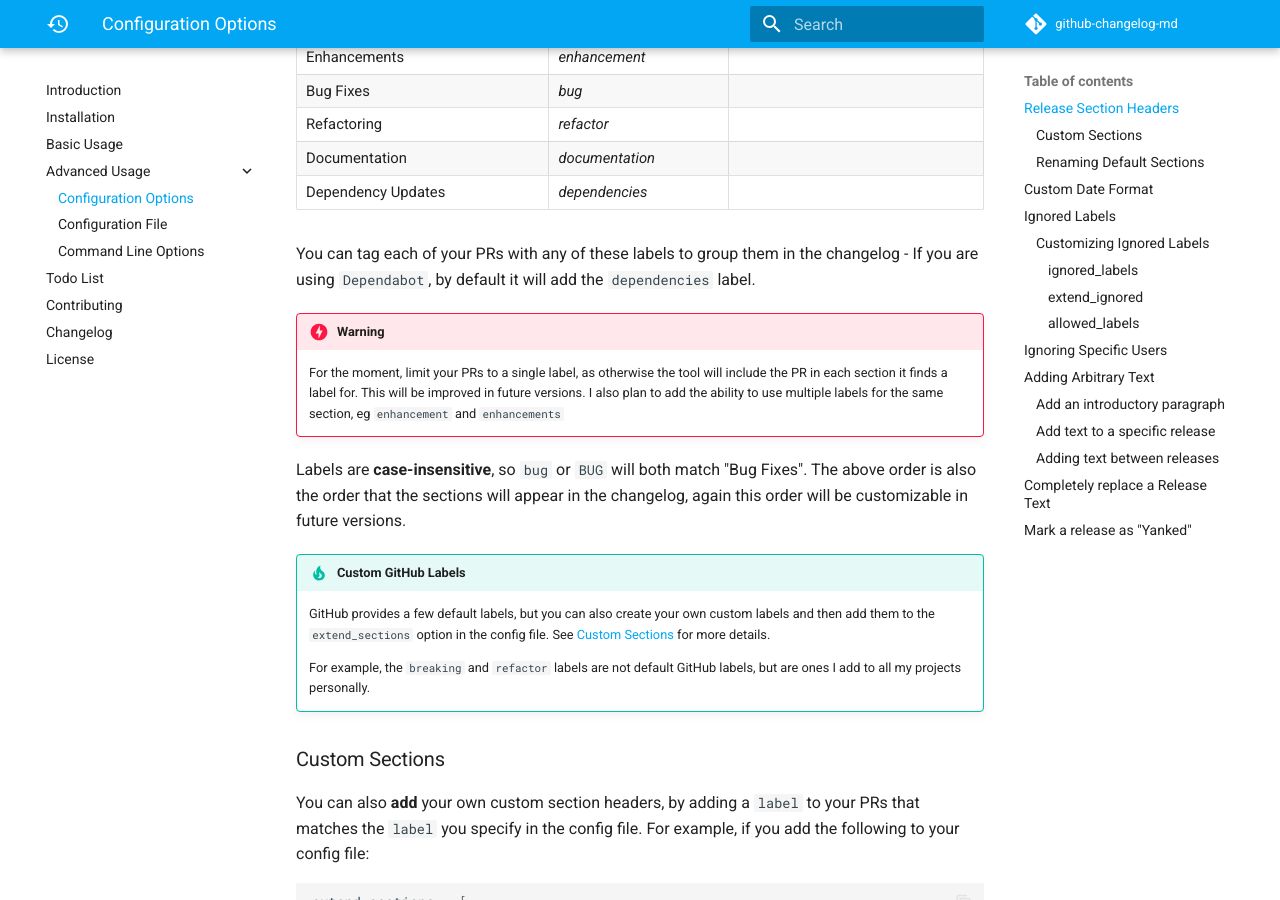
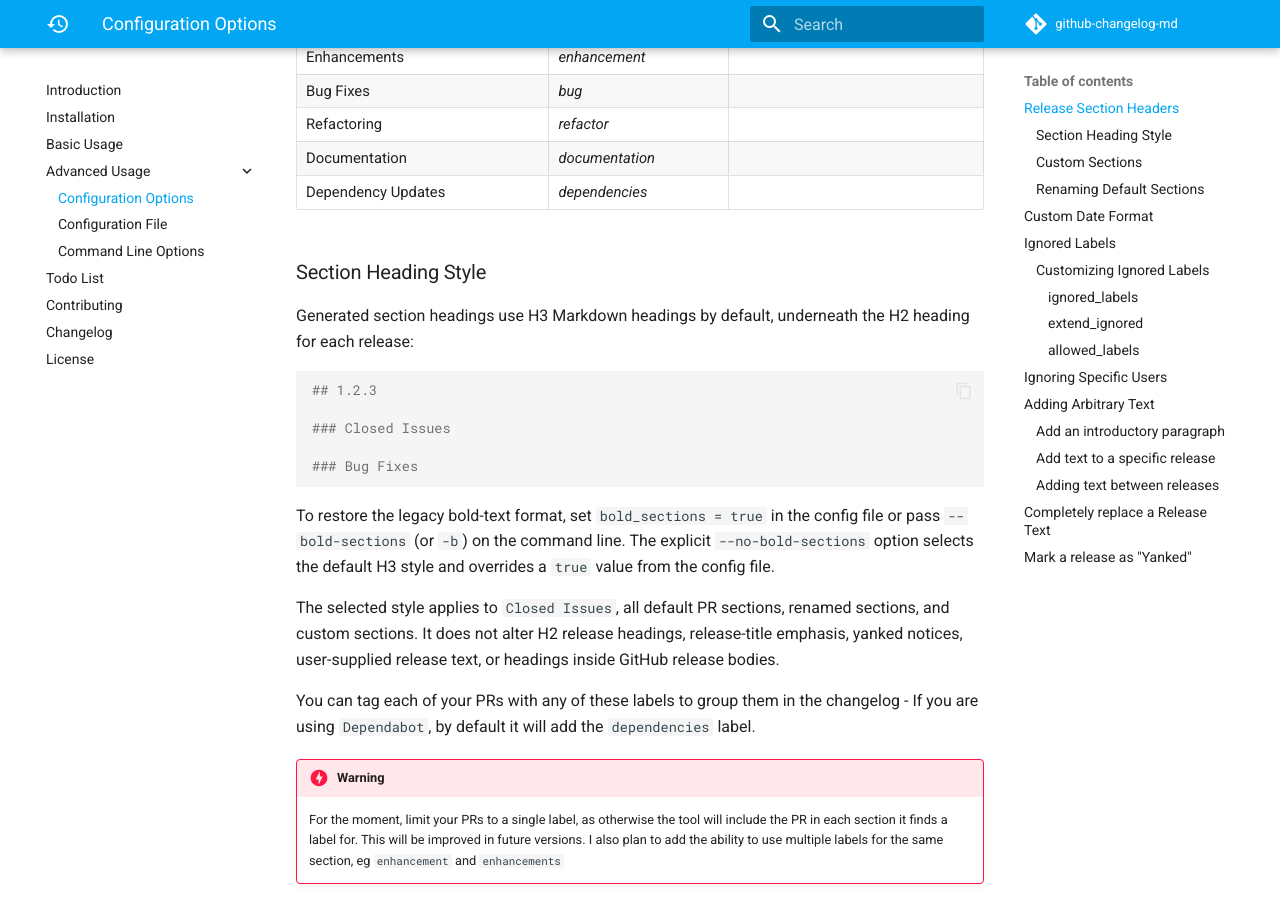
Before and after one commit to seapagan/github-changelog-md, an MkDocs documentation site: the page built from docs/usage/options.md, in a window 1280 px wide and 900 px high, scrolled down 626 px. Built offline with MkDocs 1.6.1 and Material for MkDocs 9.7.7, drawn with Linux system fonts in a browser that asks for light colours; emoji names are drawn with the system emoji font; comment, search, counter and statistics services are not loaded.

Commit message:
docs: document section heading styles
Signed-off-by: Grant Ramsay <seapagan@gmail.com>

````diff
--- a/docs/usage/options.md
+++ b/docs/usage/options.md
@@ -26,6 +26,29 @@ the PRs in the changelog for each release. These are taken from the GitHub
 | Refactoring          |      _refactor_ |                       |
 | Documentation        | _documentation_ |                       |
 | Dependency Updates   |  _dependencies_ |                       |
+
+### Section Heading Style
+
+Generated section headings use H3 Markdown headings by default, underneath the
+H2 heading for each release:
+
+```markdown
+## 1.2.3
+
+### Closed Issues
+
+### Bug Fixes
+```
+
+To restore the legacy bold-text format, set `bold_sections = true` in the config
+file or pass `--bold-sections` (or `-b`) on the command line. The explicit
+`--no-bold-sections` option selects the default H3 style and overrides a `true`
+value from the config file.
+
+The selected style applies to `Closed Issues`, all default PR sections, renamed
+sections, and custom sections. It does not alter H2 release headings,
+release-title emphasis, yanked notices, user-supplied release text, or headings
+inside GitHub release bodies.
 
 You can tag each of your PRs with any of these labels to group them in the
 changelog - If you are using `Dependabot`, by default it will add the
````
Also changed, not shown: TODO.md (+2 -5 lines), docs/usage/cli_options.md (+15 -0 lines), docs/usage/config_file.md (+6 -0 lines).
